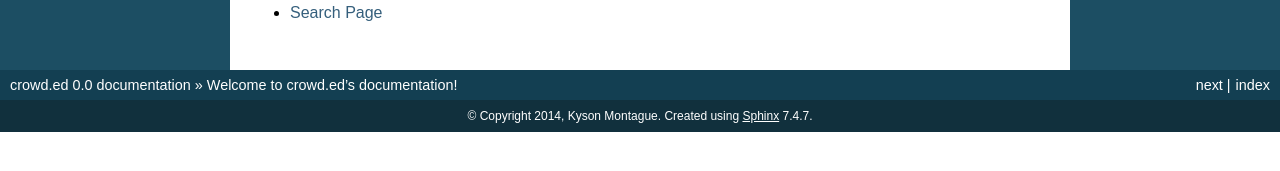
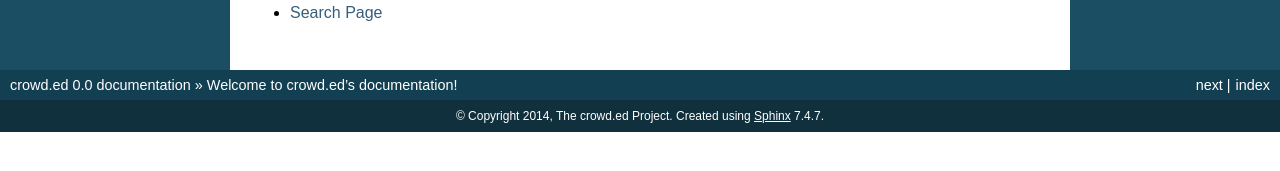
Before and after one commit to montaguk/crowd.ed, a Sphinx documentation site: the page built from docs/source/index.rst, in a window 1280 px wide. Shown: the part 557-728 px from the top of the page. Built offline with Sphinx 7.4.7, drawn with Linux system fonts in a browser that asks for light colours.

Commit message:
Change copyright info to crowd.ed
Change-Id: I8e872c39a548a3aa40016a29986361e58082a297

```diff
--- a/docs/source/conf.py
+++ b/docs/source/conf.py
@@ -52,7 +52,7 @@ master_doc = 'index'
 
 # General information about the project.
 project = u'crowd.ed'
-copyright = u'2014, Kyson Montague'
+copyright = u'2014, The crowd.ed Project'
 
 # The version info for the project you're documenting, acts as replacement for
 # |version| and |release|, also used in various other places throughout the
@@ -205,7 +205,7 @@ latex_elements = {
 #  author, documentclass [howto, manual, or own class]).
 latex_documents = [
   ('index', 'crowded.tex', u'crowd.ed Documentation',
-   u'Kyson Montague', 'manual'),
+   u'The crowd.ed Project', 'manual'),
 ]
 
 # The name of an image file (relative to this directory) to place at the top of
@@ -235,7 +235,7 @@ latex_documents = [
 # (source start file, name, description, authors, manual section).
 man_pages = [
     ('index', 'crowded', u'crowd.ed Documentation',
-     [u'Kyson Montague'], 1)
+     [u'The crowd.ed Project'], 1)
 ]
 
 # If true, show URL addresses after external links.
@@ -249,7 +249,7 @@ man_pages = [
 #  dir menu entry, description, category)
 texinfo_documents = [
   ('index', 'crowded', u'crowd.ed Documentation',
-   u'Kyson Montague', 'crowded', 'One line description of project.',
+   u'The crowd.ed Project', 'crowded', 'One line description of project.',
    'Miscellaneous'),
 ]
 
```
